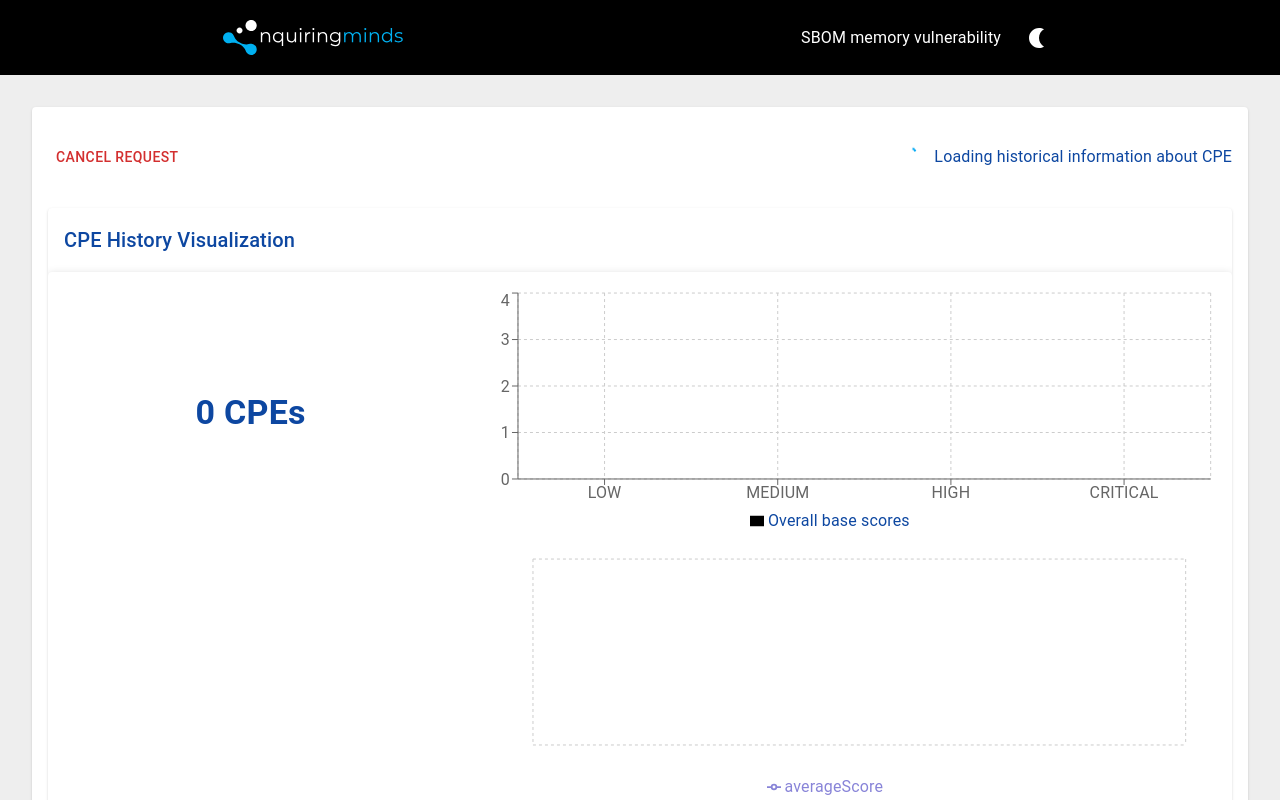
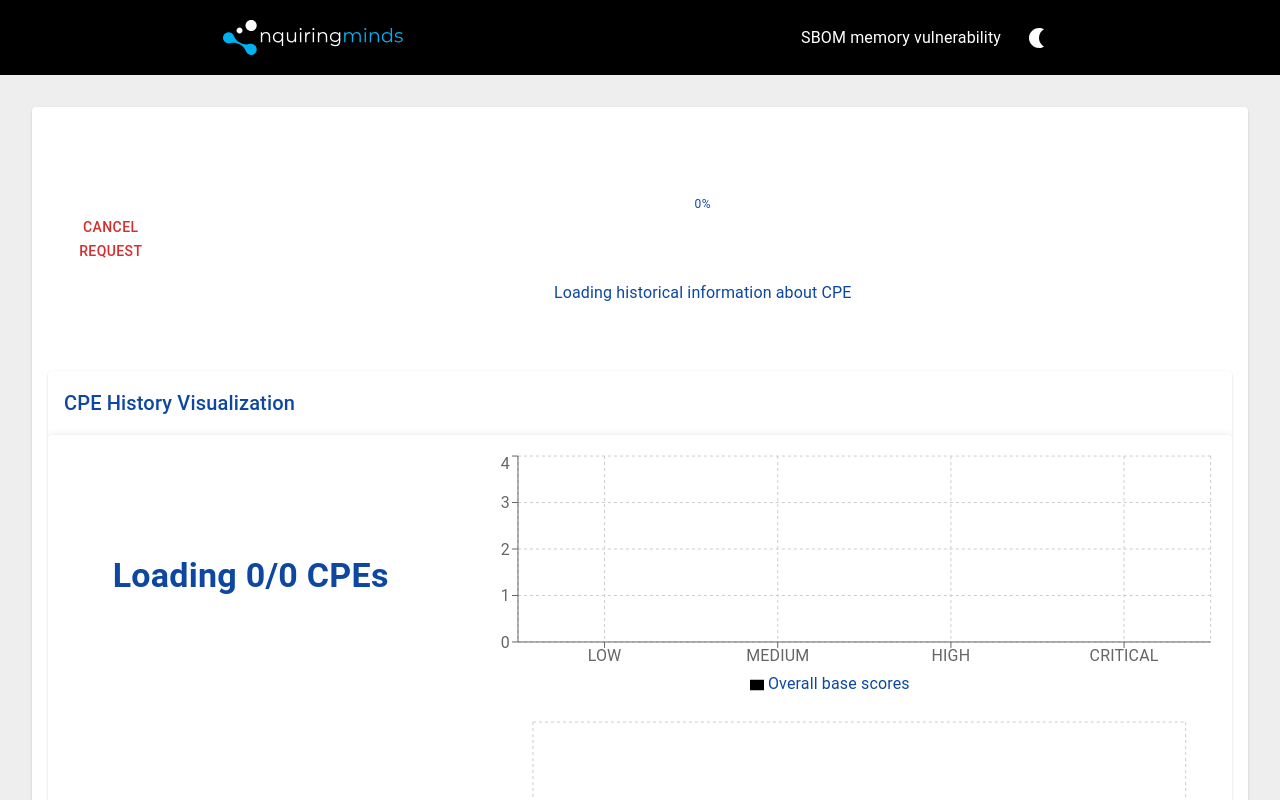
Before and after one commit to nqminds/UniBOM-Viewer, a Next.js app in the folder packages/app/: page /historical in a window 1280 px wide. Built offline with nearby package versions, Linux system fonts and the light colour scheme.

Commit message:
add: cpe tracking and progress bar

```diff
--- a/packages/app/src/modules/cve/dashboard.tsx
+++ b/packages/app/src/modules/cve/dashboard.tsx
@@ -65,7 +65,7 @@ const calculateAverageScoresPerCpe = (cpeData: CpeData): AverageScoreData[] => {
     })
   };
 
-const Dashboard: React.FC<DashboardProps> = ({ cpeData }) => {
+const Dashboard: React.FC<DashboardProps> = ({ cpeData, loadedCPEs, totalCPEs }) => {
   const pieData = aggregateMemoryTypes(cpeData);
   const barData = aggregateBaseSeverities(cpeData);
   const lineData = calculateAverageScoresPerCpe(cpeData);
@@ -78,7 +78,7 @@ const Dashboard: React.FC<DashboardProps> = ({ cpeData }) => {
         <Grid item xs={12} sm={4}>
           <Box display="flex" justifyContent="center" alignItems="center" height="100%">
             <Typography variant="h4" component="div" sx={{ fontWeight: 'bold' }}>
-              {Object.keys(cpeData).length} CPEs
+              Loading {loadedCPEs}/{totalCPEs} CPEs
             </Typography>
           </Box>
         </Grid>
--- a/packages/app/src/pages/historical.tsx
+++ b/packages/app/src/pages/historical.tsx
@@ -24,10 +24,13 @@ export default function CpeDataPage() {
   const [cpeData, setCpeData] = useState<CpeData>({});
   const [initialLoad, setInitialLoad] = useState(true);
   const eventSourceRef = useRef<EventSource | null>(null);
+  const [currentCPE, setCurrentCPE] = useState("");
+  const [totalCPEs, setTotalCPEs] = useState(0);
+  const [loadedCPEs, setLoadedCPEs] = useState(0);
+  const progressPercent = totalCPEs > 0 ? (loadedCPEs / totalCPEs * 100).toFixed(0) : 0;
 
   useEffect(() => {
     const cpeInput = router.query.cpe as string;
-
     if (cpeInput) {
       const apiKey = sessionStorage.getItem('nistApiKey');
       const openaiApiKey = sessionStorage.getItem('openaiApiKey');
@@ -44,11 +47,17 @@ export default function CpeDataPage() {
       eventSourceRef.current = eventSource;
 
       eventSource.onmessage = (event) => {
-        const newEntry = JSON.parse(event.data);
+        const messageData = JSON.parse(event.data);
+        if (messageData.type === 'total') {
+          setTotalCPEs(messageData.total);
+        } else {
           setCpeData((prevData) => ({
             ...prevData,
-          [newEntry.cpe]: [...(prevData[newEntry.cpe] || []), newEntry.data]
+            [messageData.cpe]: [...(prevData[messageData.cpe] || []), messageData.data]
           }));
+          setLoadedCPEs(messageData.processed);
+          setCurrentCPE(messageData.cpe);
+        }
       };
 
       eventSource.onerror = (error) => {
@@ -81,7 +90,6 @@ export default function CpeDataPage() {
       console.log('Streaming has been canceled by the user.');
     }
   };
-
   return (
     <React.Fragment>
       <Box sx={{ p: 4 }}>
@@ -96,13 +104,29 @@ export default function CpeDataPage() {
               Cancel Request
             </Button>
             {initialLoad && (
+              <Box display="flex" flexDirection="column" alignItems="center" justifyContent="center" width="100%" sx={{ mt: 4, mb: 4 }}>
+                  <Box position="relative" display="inline-flex" width="100%" justifyContent="center" sx={{ mb: 5 }}>
+                    <CircularProgress variant="determinate" value={Number(progressPercent)} size={68} />
                     <Box
+                      top={0}
+                      left={0}
+                      bottom={0}
+                      right={0}
+                      position="absolute"
                       display="flex"
                       alignItems="center"
+                      justifyContent="center"
                     >
-                <CircularProgress size={24} />
-                <Typography variant="subtitle1" alignItems="center" sx={{ ml: 2 }}>
-                  Loading historical information about CPE {router.query.cpe}
+                      <Typography variant="caption" component="div" color="textPrimary">
+                        {`${progressPercent}%`}
+                      </Typography>
+                    </Box>
+                  </Box>
+                  <Typography variant="subtitle1">
+                    Loading historical information about CPE
+                  </Typography>
+                  <Typography variant="subtitle2">
+                    {currentCPE}
                   </Typography>
                 </Box>
             )}
@@ -111,7 +135,7 @@ export default function CpeDataPage() {
             <Typography variant="h6" sx={{ p: 2 }}>
               CPE History Visualization
             </Typography>
-            <Dashboard cpeData={cpeData} />
+            <Dashboard cpeData={cpeData} loadedCPEs={loadedCPEs} totalCPEs={totalCPEs} />
             <Typography variant="h6" sx={{ p: 2 }}>
               CPE History Timeline
             </Typography>
--- a/packages/app/types/global.d.ts
+++ b/packages/app/types/global.d.ts
@@ -63,7 +63,10 @@ interface ChartData {
 
 interface DashboardProps {
   cpeData: CpeData;
+  loadedCPEs: number;
+  totalCPEs: number;
 }
+
 
 interface AverageScoreData {
     index: number;
```
Also changed, not shown: 1 other file (tests, documents, lock files or other folders). Lines whose indentation alone changed are shown as unchanged.
